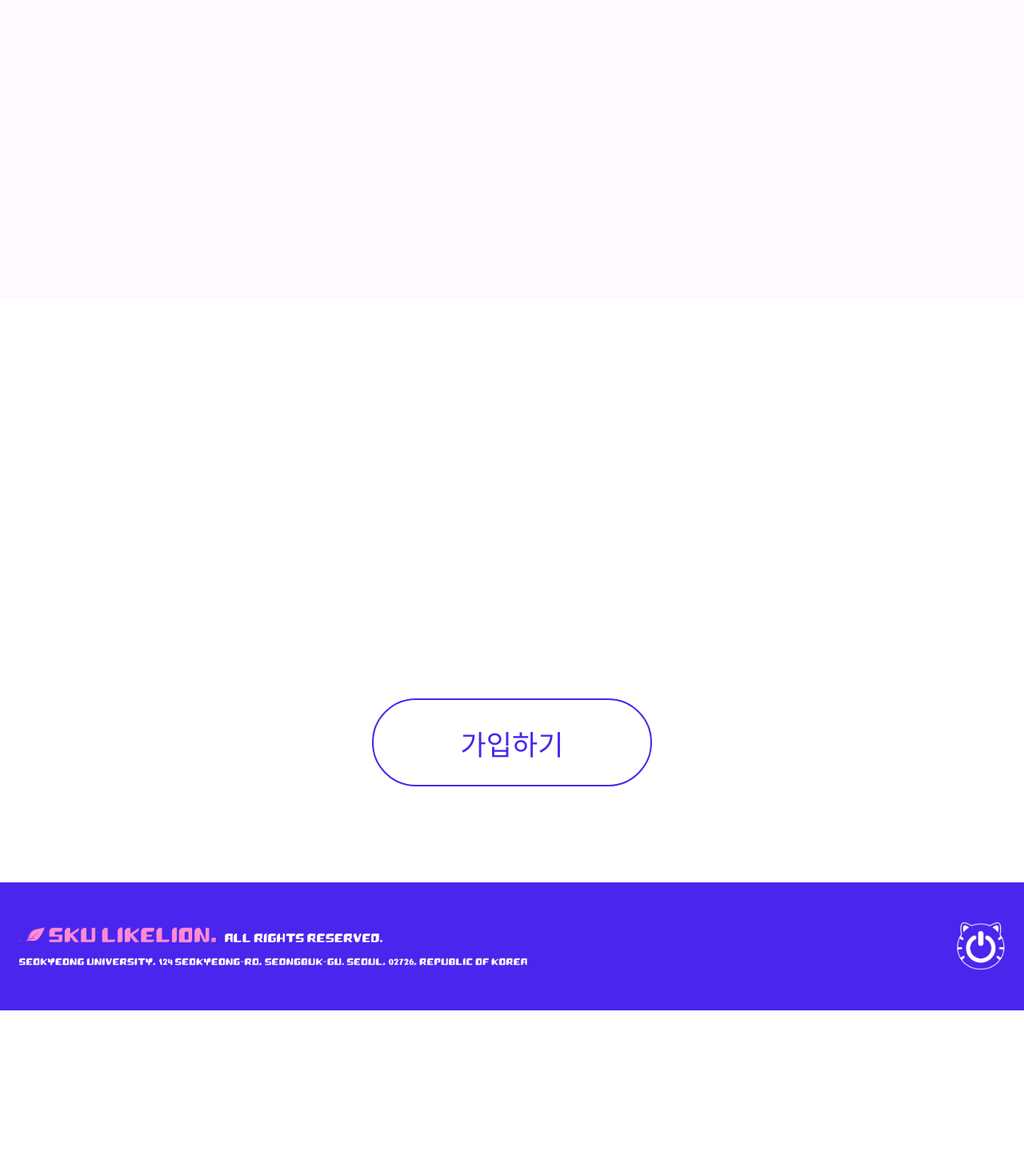
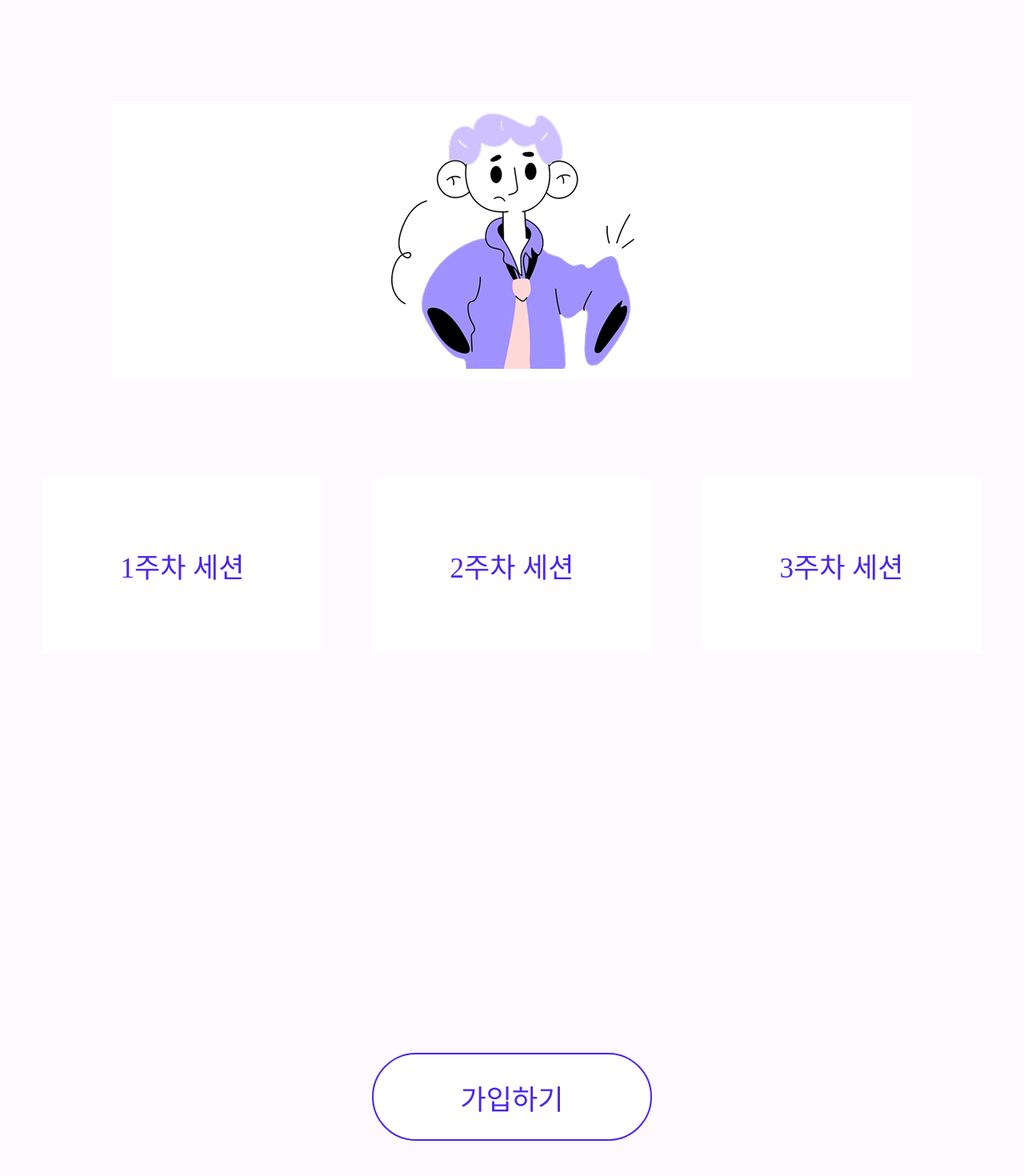
Before and after one commit to likelion14-kimchi/likelion14-fe, a React (Vite) app: page /subscribe in a window 1280 px wide. Shown: the part 3000-4470 px from the top of the page at 80% size. Before the commit the page ends 4263 px from the top, so only its background shows below. Built offline with nearby package versions, Linux system fonts and the light colour scheme.

Commit message:
:sparkles: Feat: SessionSection UI 구현

```diff
--- a/src/components/collabCard/CollabCard.jsx
+++ b/src/components/collabCard/CollabCard.jsx
@@ -1,8 +1,8 @@
 import styled from "styled-components";
 
-export default function CollabCard({ title, $ }) {
+export default function CollabCard({ title , backgroundColor = "#FDF9FF"}) {
     return (
-        <Card>
+        <Card $backgroundColor={backgroundColor}>
             {title}
         </Card>
     );
@@ -16,7 +16,7 @@ const Card = styled.div`
     justify-content: center;
     align-items: center;
 
-    background-color: #FDF9FF;
+    background-color: ${props => props.$backgroundColor};
     color: #4A25ED;
 
     font-size: 35px;
--- a/src/pages/Subscribe/SessionSection.jsx
+++ b/src/pages/Subscribe/SessionSection.jsx
@@ -1,4 +1,7 @@
 import styled from 'styled-components';
+import CollabCard from "../../components/collabCard/CollabCard";
+import humanImage from "../../assets/images/human.png";
+import Button from "../../components/button/Button";
 
 export default function CollabSection() {
     return (
@@ -11,6 +14,20 @@ export default function CollabSection() {
                 </Dot>
                 <Title>이전 세션 자료들을 복습해요!</Title>
             </TitleBox>
+
+            <HumanBox>
+                <img src={humanImage} alt="Human" />
+            </HumanBox>
+
+            <CardBox>
+                <CollabCard title="1주차 세션" backgroundColor="#FFFFFF"/>
+                <CollabCard title="2주차 세션" backgroundColor="#FFFFFF"/>
+                <CollabCard title="3주차 세션" backgroundColor="#FFFFFF"/>
+            </CardBox>
+
+            <ButtonBox>
+                <Button buttonName="가입하기 " $active={false} />
+            </ButtonBox>
         </Wrapper>
     );
 }
@@ -28,6 +45,29 @@ const TitleBox = styled.div`
     margin-top: 120px;
     margin-bottom: 120px;
 `;
+const CardBox = styled.div`
+    display: flex;
+    justify-content: center;
+    gap: 62px;
+`;
+const HumanBox = styled.div`
+    width: 1000px;
+    height: 350px;
+
+    background-color: #FFFFFF;
+    display: flex;
+    justify-content: center;
+    align-items: center;
+
+    margin-bottom: 120px;
+`;
+const ButtonBox = styled.div`
+  margin-top: 500px;
+  display: flex;
+  justify-content: center;
+  margin-bottom: 120px;
+`;
+
 const Title = styled.div`
     color: #4A25ED;
     font-size: 75px;
--- a/src/pages/Subscribe/Subscribe.jsx
+++ b/src/pages/Subscribe/Subscribe.jsx
@@ -1,5 +1,4 @@
 import styled from "styled-components";
-import Button from "../../components/button/Button";
 import TopSection from "../../components/topSection/TopSection";
 import CollabSection from "./CollabSection";
 import SessionSection from "./SessionSection";
@@ -25,9 +24,6 @@ export default function Main() {
       />
       <CollabSection />
       <SessionSection />
-      <ButtonBox>
-        <Button buttonName="가입하기 " $active={false} />
-      </ButtonBox>
     </Wrapper>
   );
 }
@@ -36,10 +32,3 @@ const Wrapper = styled.div`
   width: 100%;
   min-height: 100vh;
 `;
-
-const ButtonBox = styled.div`
-  margin-top: 500px;
-  display: flex;
-  justify-content: center;
-  margin-bottom: 120px;
-`;
```
Also changed, not shown: src/assets/images/human.png (added).
